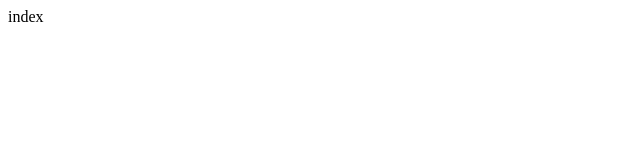
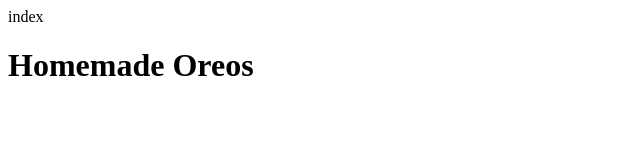
Before and after one commit to kestralttr/kestralttr.github.io, a plain HTML site: page index.html in a window 1280 px wide. Shown: the whole page, without its empty margins (0-640 px from the left). Drawn offline with Linux system fonts and the light colour scheme.

Commit message:
basic html layout

```diff
--- a/index.html
+++ b/index.html
@@ -1 +1,10 @@
 index
+
+<html>
+    <head>
+    <title>Alex Bennett Recipe</title>
+    </head>
+    <body>
+        <h1>Homemade Oreos</h1>
+    </body>
+</html>
```
